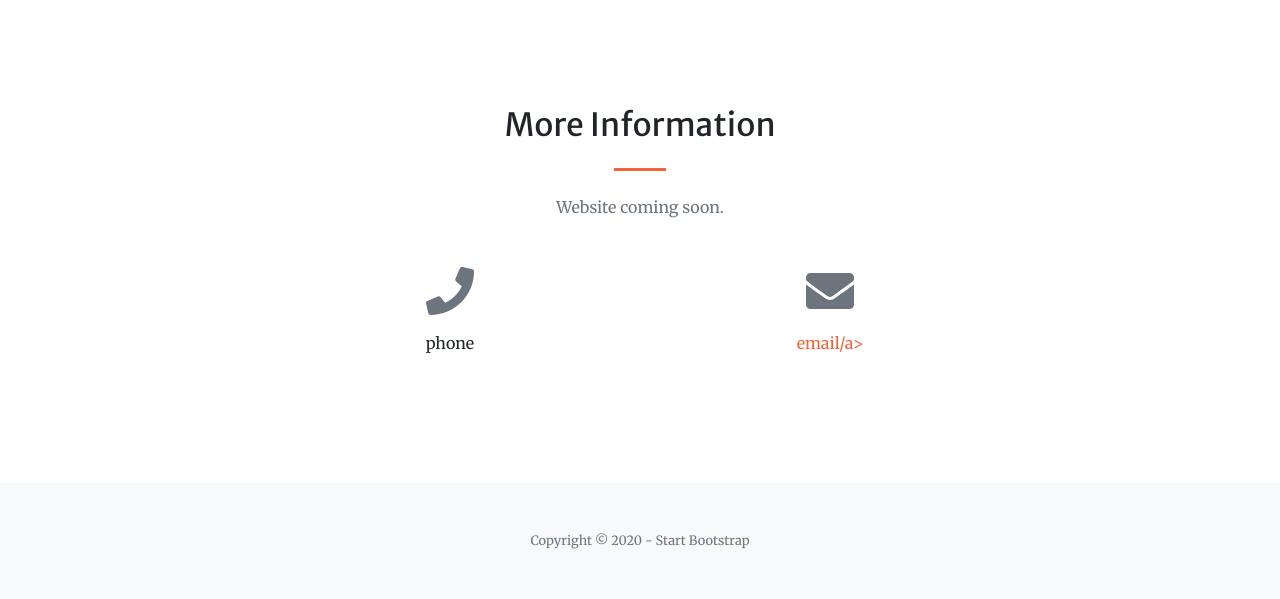
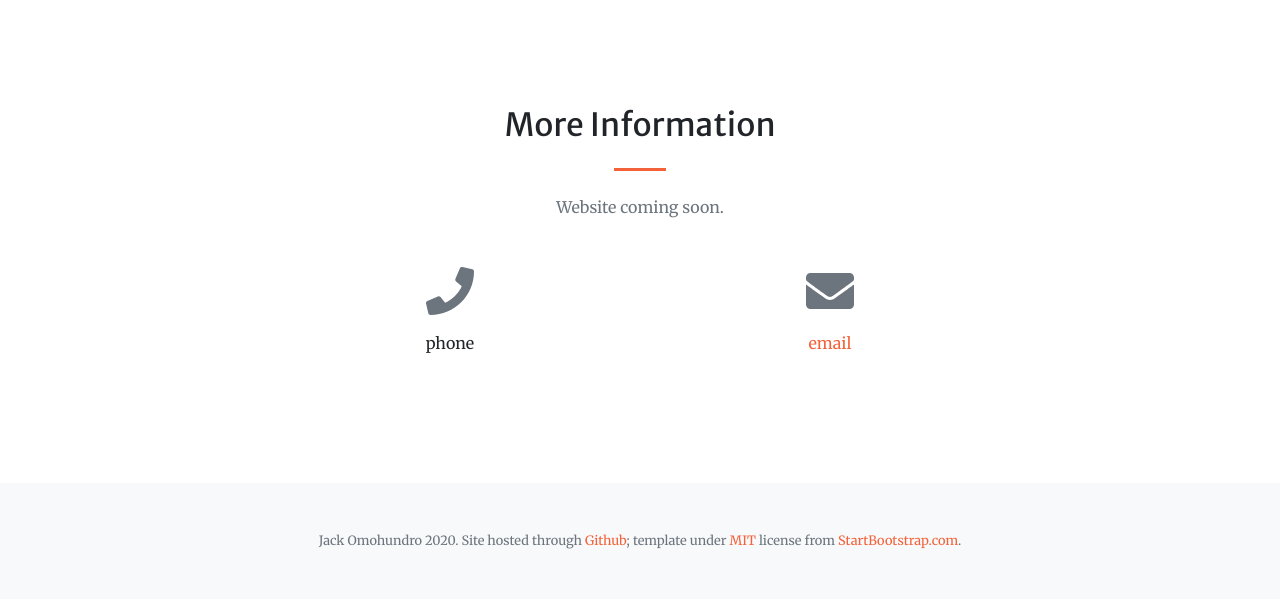
Before and after one commit to jackomohundro/www, a plain HTML site: page index.html in a window 1280 px wide. Shown: the part 822-1421 px from the top of the page. Drawn offline with nearby package versions, Linux system fonts and the light colour scheme.

Commit message:
rewrote pages.

```diff
--- a/index.html
+++ b/index.html
@@ -80,14 +80,14 @@
                     </div>
                     <div class="col-lg-4 mr-auto text-center">
                         <i class="fas fa-envelope fa-3x mb-3 text-muted"></i
-                        ><!-- Make sure to change the email address in BOTH the anchor text and the link target below!--><a class="d-block" href="mailto:contact@yourwebsite.com">email/a>
+                        ><!-- Make sure to change the email address in BOTH the anchor text and the link target below!--><a class="d-block" href="mailto:contact@yourwebsite.com">email</a>
                     </div>
                 </div>
             </div>
         </section>
         <!-- Footer-->
         <footer class="bg-light py-5">
-            <div class="container"><div class="small text-center text-muted">Copyright © 2020 - Start Bootstrap</div></div>
+            <div class="container"><div class="small text-center text-muted">Jack Omohundro 2020.  Site hosted through <a href="https://github.com/jackomohundro">Github</a>;  template under <a href="https://choosealicense.com/licenses/mit/">MIT</a> license from <a href="http://StartBootstrap.com">StartBootstrap.com</a>.</div></div>
         </footer>
         <!-- Bootstrap core JS-->
         <script src="https://cdnjs.cloudflare.com/ajax/libs/jquery/3.5.1/jquery.min.js"></script>
```
